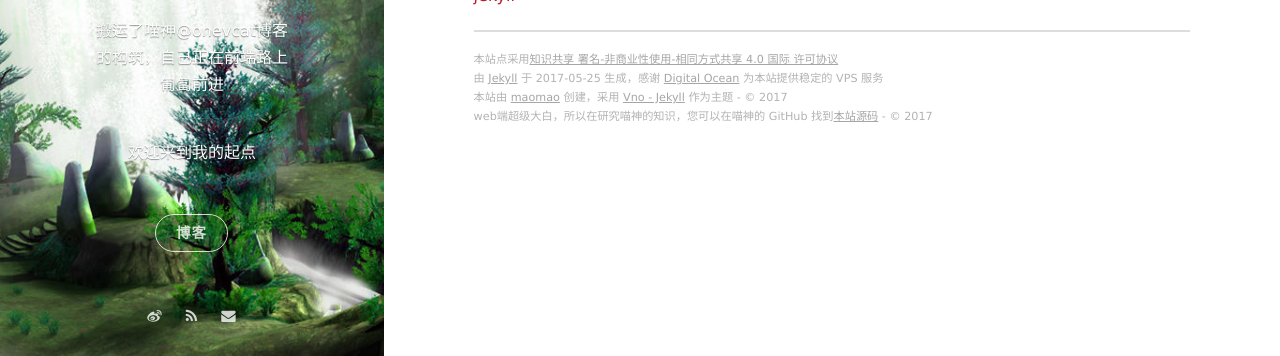
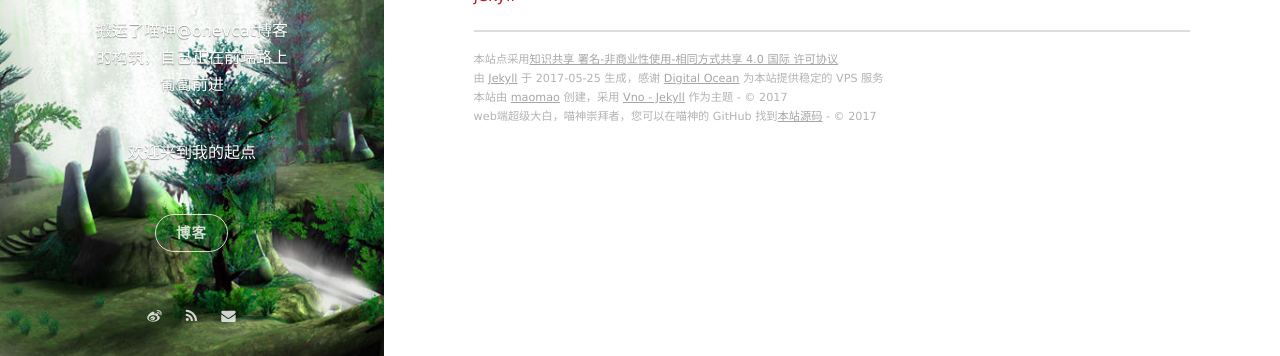
Before and after one commit to MikasaAckerman/mikasaackerman.github.io, a Jekyll site: the page built from about.md, in a window 1280 px wide. Shown: the part 378-734 px from the top of the page. Built offline with Jekyll 4.4.1, drawn with Linux system fonts in a browser that asks for light colours; nearby versions of some CDN libraries; comment, search, counter and statistics services are not loaded.

Commit message:
5.25.modifyFooter
cnzz和介绍修改

```diff
--- a/_includes/footer.html
+++ b/_includes/footer.html
@@ -3,9 +3,9 @@
     	<span class="footer__copyright">本站点采用<a href="http://creativecommons.org/licenses/by-nc-sa/4.0/">知识共享 署名-非商业性使用-相同方式共享 4.0 国际 许可协议</a></span>
         <span class="footer__copyright">由 <a href="https://jekyllrb.com">Jekyll</a> 于 {{ site.time | date: "%F" }} 生成，感谢 <a href="https://www.digitalocean.com/?refcode=30ed2d146762">Digital Ocean</a> 为本站提供稳定的 VPS 服务</span>
         <span class="footer__copyright">本站{% if site.creator %}由 {{site.creator}} 创建，{% endif %}采用 <a href="https://github.com/onevcat/vno-jekyll">Vno - Jekyll</a> 作为主题</a> - &copy; {{site.time | date: "%Y"}}</span>
-        <span class="footer__copyright">web端超级大白，所以在研究喵神的知识，您可以在喵神的 GitHub 找到<a href="https://github.com/onevcat/OneV-s-Den">本站源码</a> - &copy; {{site.time | date: "%Y"}}
+        <span class="footer__copyright">web端超级大白，喵神崇拜者，您可以在喵神的 GitHub 找到<a href="https://github.com/onevcat/OneV-s-Den">本站源码</a> - &copy; {{site.time | date: "%Y"}}
           <script type="text/javascript">var cnzz_protocol = (("https:" == document.location.protocol) ? " https://" : " http://");document.write(unescape("%3Cspan id='cnzz_stat_icon_1261971994'%3E%3C/span%3E%3Cscript src='" + cnzz_protocol + "s19.cnzz.com/z_stat.php%3Fid%3D1261971994%26show%3Dpic1' type='text/javascript'%3E%3C/script%3E"));</script>
 		</span>
-        <script type="text/javascript">var cnzz_protocol = (("https:" == document.location.protocol) ? " https://" : " http://");document.write(unescape("%3Cspan id='cnzz_stat_icon_1261971994'%3E%3C/span%3E%3Cscript src='" + cnzz_protocol + "s19.cnzz.com/z_stat.php%3Fid%3D1261971994%26show%3Dpic1' type='text/javascript'%3E%3C/script%3E"));</script>
+        <script type="text/javascript">var cnzz_protocol = (("https:" == document.location.protocol) ? " https://" : " http://");document.write(unescape("%3Cspan id='cnzz_stat_icon_1261971994'%3E%3C/span%3E%3Cscript src='" + cnzz_protocol + "s19.cnzz.com/z_stat.php%3Fid%3D1261971994%26show%3Dpic' type='text/javascript'%3E%3C/script%3E"));</script>
     </footer>
 </section>
--- a/_posts/2017-05-25-toCoreDatasWorld1.markdown
+++ b/_posts/2017-05-25-toCoreDatasWorld1.markdown
@@ -339,6 +339,6 @@ POP--面向过程编程(Process-oriented programming)
 
 最后，如果有错误或者指导请随意联系，评论邮件微博等等都行。
 最最后，欢迎发邮件或者支持喵大的书以及喵大和他们小伙伴们翻译的书哟！[地址点我](https://www.objccn.io/)
-最最最后，demo地址点我，再附上一张demo丑图。
+最最最后，demo[地址点我](https://github.com/MikasaAckerman/CorePracticeDemo)，再附上一张demo丑图。
 
 ![](/assets/images/2017/CoreDataBase4.png)
```
